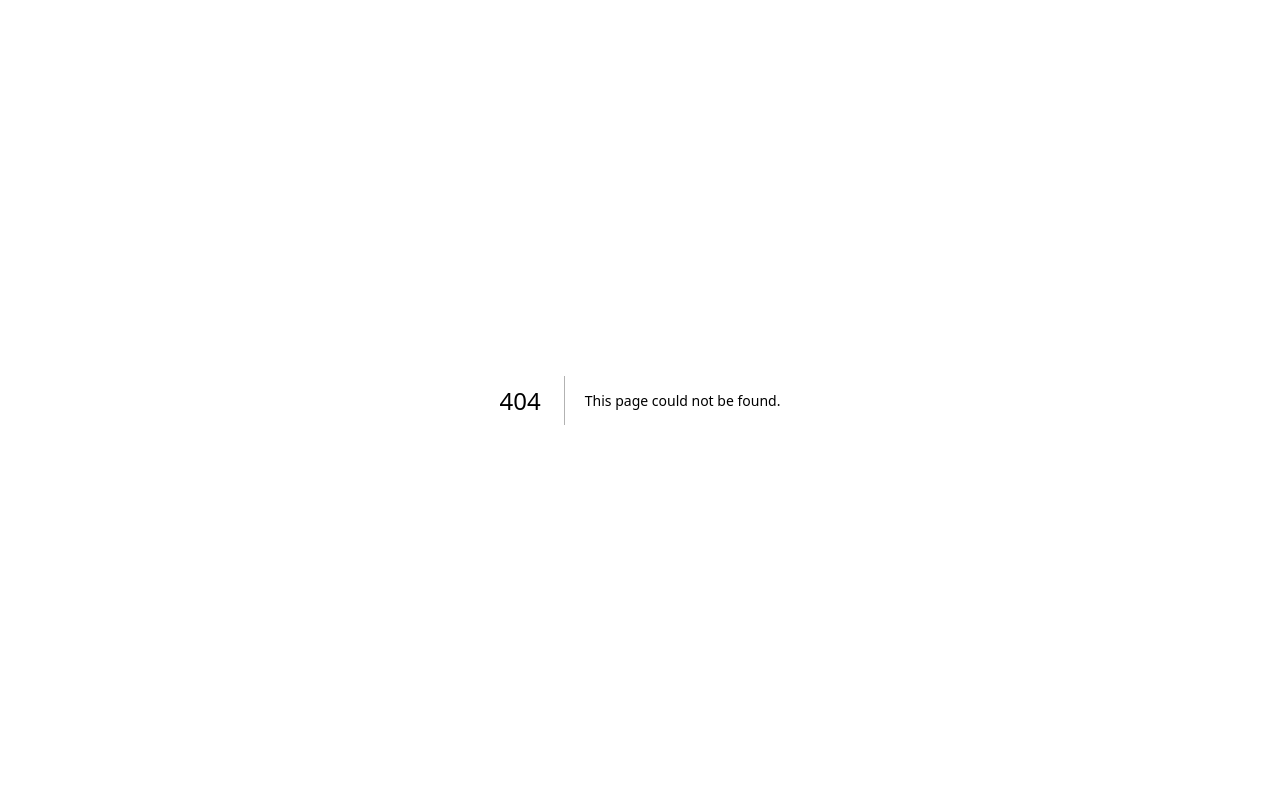
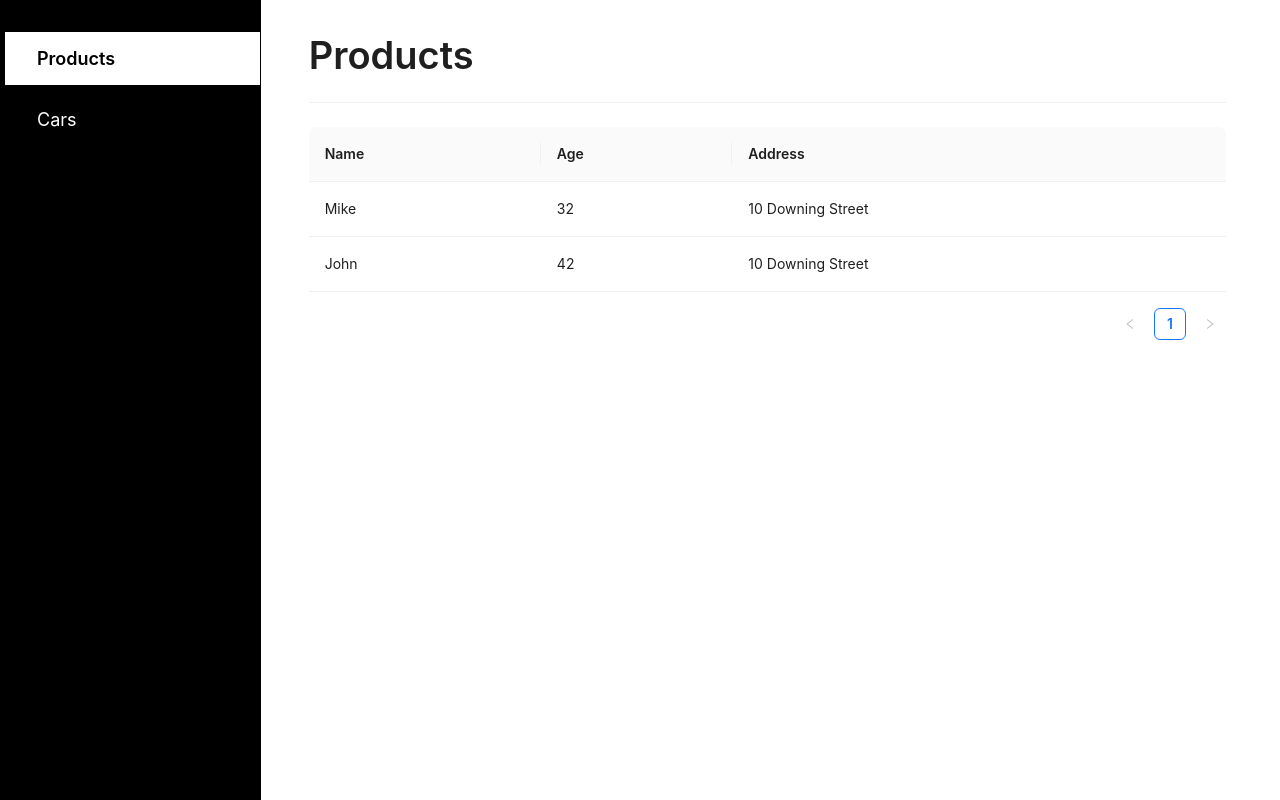
Before and after one commit to kikipratiwi/admin-deall-test, a Next.js app: page /products in a window 1280 px wide. Before the commit this address had no page. Built offline with nearby package versions, Linux system fonts and the light colour scheme.

Commit message:
core(): construct main layout and apply it on products page

```diff
--- /dev/null
+++ b/components/index.ts
@@ -0,0 +1 @@
+export { default as MainLayout } from './layouts/Main';
--- /dev/null
+++ b/components/layouts/Main.tsx
@@ -0,0 +1,144 @@
+import React, { ReactNode, useState } from 'react';
+import { useRouter } from 'next/router';
+import { Col, Divider, Drawer, Row, Space, Typography } from 'antd';
+import { CloseCircle, MenuOutline } from 'react-ionicons';
+
+import { SIDEBAR_MENUS, black, white } from '@/utils';
+
+type MainLayoutProps = {
+	children: ReactNode;
+	title: string;
+};
+
+const MainLayout = ({ children, title }: MainLayoutProps) => {
+	const { pathname } = useRouter();
+	const [drawerOpen, setDrawerOpen] = useState<boolean>(false);
+
+	return (
+		<Row gutter={12} style={{ width: '100vw' }}>
+			<Col
+				xs={0}
+				md={8}
+				lg={5}
+				style={{
+					background: black,
+					height: '100vh',
+					overflow: 'hidden',
+				}}
+			>
+				<Space
+					direction="vertical"
+					size="small"
+					style={{ width: '100%', padding: '2rem 0' }}
+				>
+					{SIDEBAR_MENUS.map((menu) => {
+						const isMenuActive = menu.url.includes(pathname);
+
+						return (
+							<a
+								href={menu.url}
+								key={menu.label}
+								style={{
+									color: isMenuActive ? black : white,
+									display: 'block',
+									fontSize: '18px',
+									fontWeight: isMenuActive ? 600 : 400,
+									marginLeft: '5px',
+									padding: '1rem 2rem',
+									width: '100%',
+									background: isMenuActive
+										? 'white'
+										: 'initial',
+								}}
+							>
+								{menu.label}
+							</a>
+						);
+					})}
+				</Space>
+			</Col>
+
+			<Col
+				xs={24}
+				md={16}
+				lg={19}
+				style={{
+					background: white,
+					height: '100vh',
+					overflow: 'auto',
+					padding: '2rem 3rem',
+				}}
+			>
+				<Space
+					direction="vertical"
+					size="large"
+					style={{ width: '100%' }}
+				>
+					<Row align="middle" gutter={12}>
+						<Col xs={3} md={0}>
+							<MenuOutline
+								color={black}
+								height="2rem"
+								onClick={() => setDrawerOpen(true)}
+								style={{ fontWeight: 900, cursor: 'pointer' }}
+								width="2rem"
+							/>
+						</Col>
+
+						<Col>
+							<Typography.Title level={1} style={{ margin: 0 }}>
+								{title}
+							</Typography.Title>
+						</Col>
+					</Row>
+
+					<Divider style={{ margin: 0 }} />
+
+					{children}
+				</Space>
+			</Col>
+
+			<Drawer
+				placement="left"
+				onClose={() => setDrawerOpen(false)}
+				open={drawerOpen}
+				style={{ background: black, padding: 0 }}
+				closeIcon={<CloseCircle color={white} />}
+				bodyStyle={{ padding: 0, overflow: 'hidden' }}
+			>
+				<Space
+					direction="vertical"
+					size="small"
+					style={{ width: '100%' }}
+				>
+					{SIDEBAR_MENUS.map((menu) => {
+						const isMenuActive = menu.url.includes(pathname);
+
+						return (
+							<a
+								href={menu.url}
+								key={menu.label}
+								style={{
+									color: isMenuActive ? black : white,
+									display: 'block',
+									fontSize: '18px',
+									fontWeight: isMenuActive ? 600 : 400,
+									marginLeft: '5px',
+									padding: '1rem 2rem',
+									width: '100%',
+									background: isMenuActive
+										? 'white'
+										: 'initial',
+								}}
+							>
+								{menu.label}
+							</a>
+						);
+					})}
+				</Space>
+			</Drawer>
+		</Row>
+	);
+};
+
+export default MainLayout;
--- /dev/null
+++ b/hooks/index.ts
@@ -0,0 +1 @@
+export { useEffectOnce } from './useEffectOnce';
--- /dev/null
+++ b/hooks/useEffectOnce.ts
@@ -0,0 +1,5 @@
+import { EffectCallback, useEffect } from 'react';
+
+export function useEffectOnce(effect: EffectCallback) {
+	useEffect(effect, []);
+}
--- a/package.json
+++ b/package.json
@@ -12,7 +12,9 @@
     "antd": "^5.7.0",
     "next": "13.4.9",
     "react": "18.2.0",
-    "react-dom": "18.2.0"
+    "react-dom": "18.2.0",
+    "react-ionicons": "^4.2.1",
+    "styled-components": "^6.0.3"
   },
   "devDependencies": {
     "@types/node": "^20.4.1",
--- /dev/null
+++ b/pages/products.tsx
@@ -0,0 +1,46 @@
+import { MainLayout } from '@/components';
+import { Table } from 'antd';
+import React from 'react';
+
+const ProductPage = () => {
+	const dataSource = [
+		{
+			key: '1',
+			name: 'Mike',
+			age: 32,
+			address: '10 Downing Street',
+		},
+		{
+			key: '2',
+			name: 'John',
+			age: 42,
+			address: '10 Downing Street',
+		},
+	];
+
+	const columns = [
+		{
+			title: 'Name',
+			dataIndex: 'name',
+			key: 'name',
+		},
+		{
+			title: 'Age',
+			dataIndex: 'age',
+			key: 'age',
+		},
+		{
+			title: 'Address',
+			dataIndex: 'address',
+			key: 'address',
+		},
+	];
+
+	return (
+		<MainLayout title="Products">
+			<Table dataSource={dataSource} columns={columns} />
+		</MainLayout>
+	);
+};
+
+export default ProductPage;
--- /dev/null
+++ b/utils/colors.ts
@@ -0,0 +1,7 @@
+export const black = '#000000';
+export const white = '#ffffff';
+export const neutral = {
+	300: '#bfbfbf',
+	500: '#7f7f7f',
+	700: '#404040',
+};
--- /dev/null
+++ b/utils/index.ts
@@ -0,0 +1,2 @@
+export { SIDEBAR_MENUS } from './sidebarMenus';
+export * from './colors';
--- /dev/null
+++ b/utils/sidebarMenus.ts
@@ -0,0 +1,4 @@
+export const SIDEBAR_MENUS = [
+	{ label: 'Products', url: '/products' },
+	{ label: 'Cars', url: '/cart' },
+];
```
Also changed, not shown: pages/index.tsx (+11 -1 lines), 1 other file (tests, documents, lock files or other folders).
